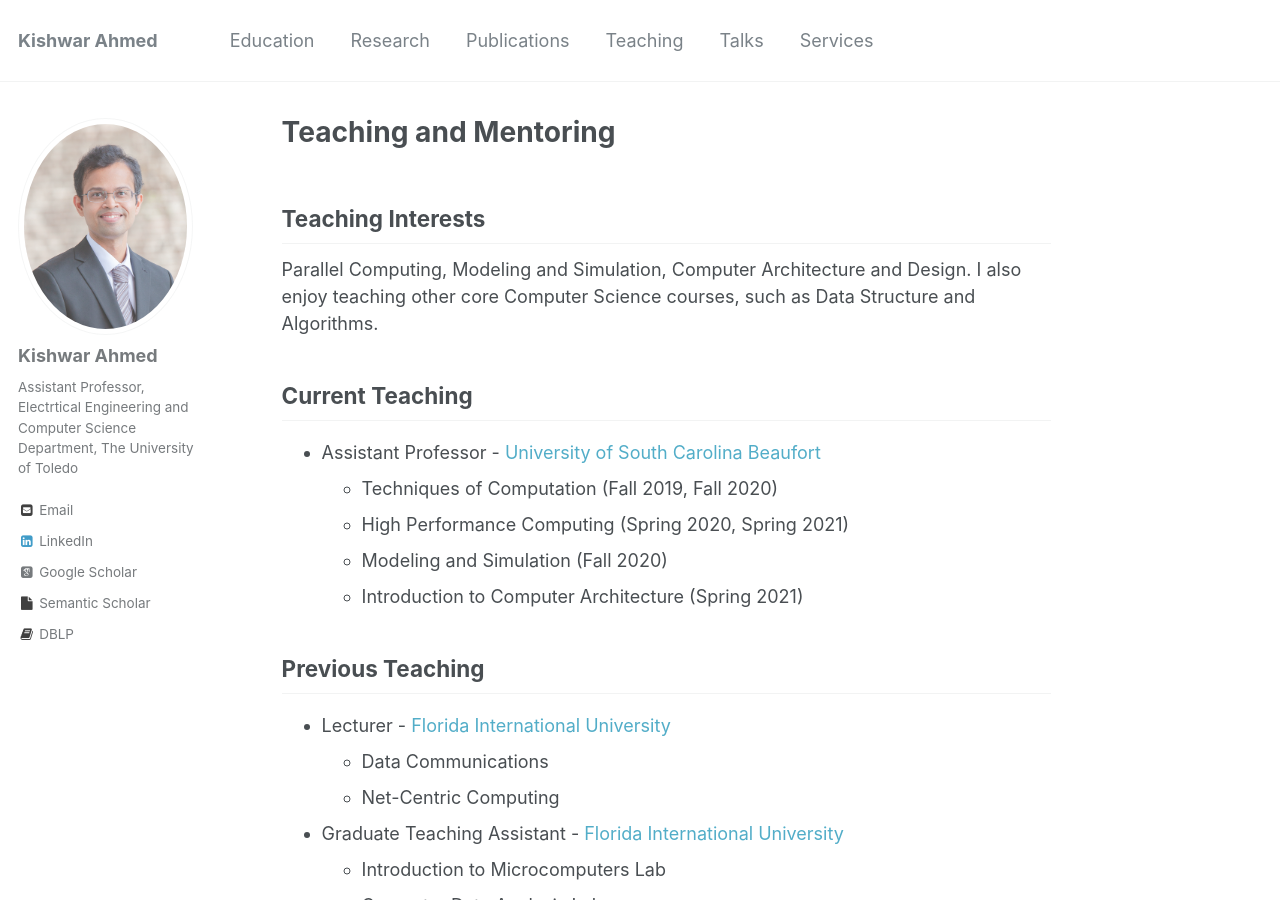
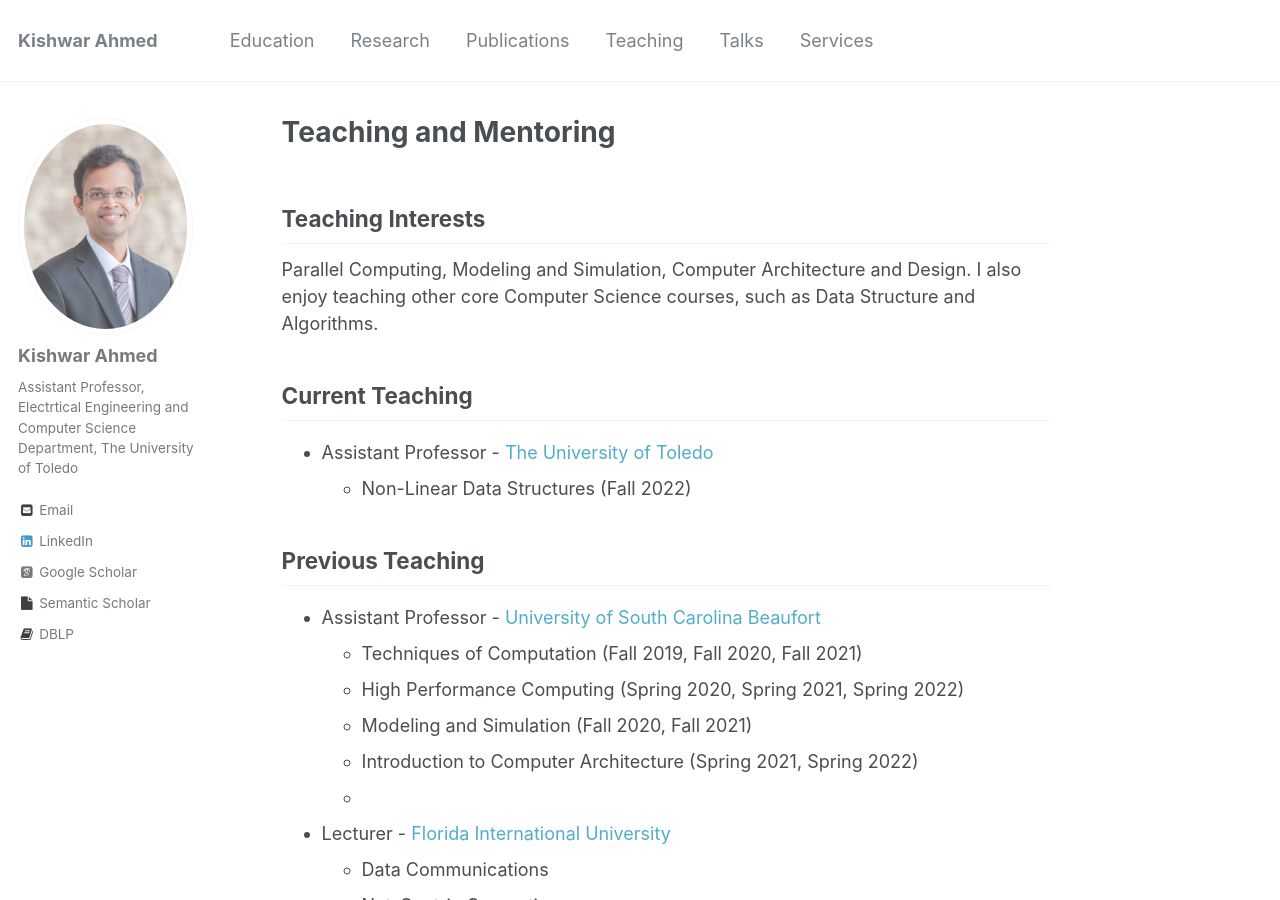
Before and after one commit to kishwarbd/kishwarbd.github.io, a Jekyll site: the page built from _pages/teaching.md, in a window 1280 px wide and 900 px high. Built offline with Jekyll 4.4.1, drawn with Linux system fonts in a browser that asks for light colours; some web fonts are replaced.

Commit message:
Update teaching.md

```diff
--- a/_pages/teaching.md
+++ b/_pages/teaching.md
@@ -8,13 +8,17 @@ author_profile: true
 Parallel Computing, Modeling and Simulation, Computer Architecture and Design. I also enjoy teaching other core Computer Science courses, such as Data Structure and Algorithms.
 
 ## Current Teaching
-* Assistant Professor - [University of South Carolina Beaufort](https://www.uscb.edu)
-  * Techniques of Computation (Fall 2019, Fall 2020)
-  * High Performance Computing (Spring 2020, Spring 2021)
-  * Modeling and Simulation (Fall 2020)
-  * Introduction to Computer Architecture (Spring 2021)
+* Assistant Professor - [The University of Toledo](https://www.utoledo.edu/)
+  * Non-Linear Data Structures (Fall 2022)
 
 ## Previous Teaching
+
+* Assistant Professor - [University of South Carolina Beaufort](https://www.uscb.edu)
+  * Techniques of Computation (Fall 2019, Fall 2020, Fall 2021)
+  * High Performance Computing (Spring 2020, Spring 2021, Spring 2022)
+  * Modeling and Simulation (Fall 2020, Fall 2021)
+  * Introduction to Computer Architecture (Spring 2021, Spring 2022)
+  *
 * Lecturer - [Florida International University](https://www.fiu.edu)
   * Data Communications
   * Net-Centric Computing
```
